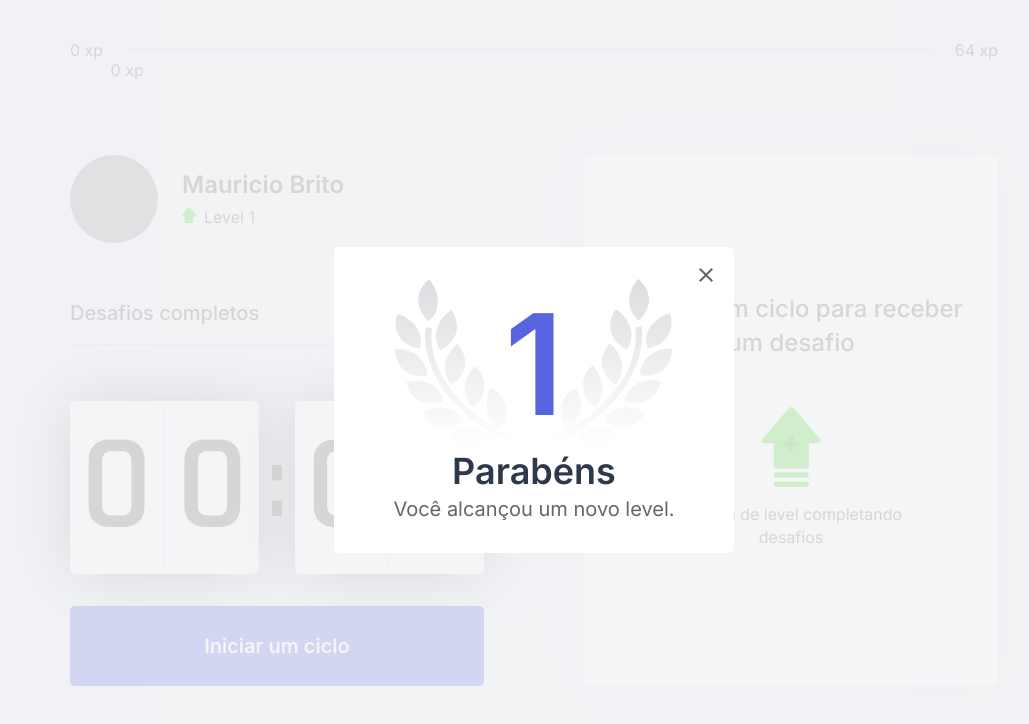
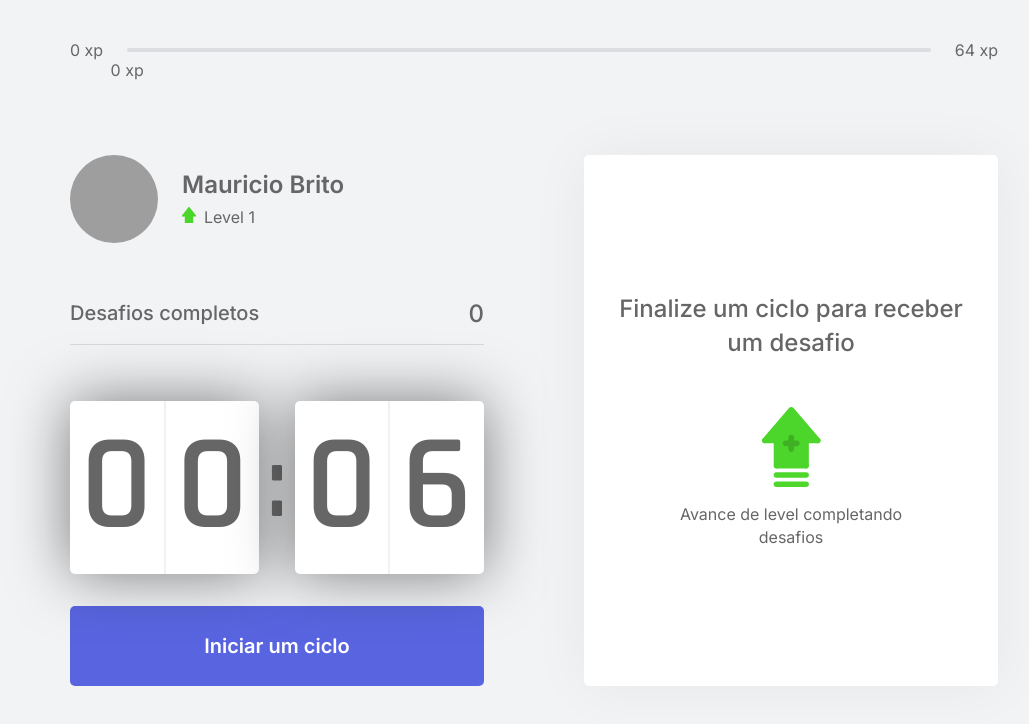
Before and after one commit to m-brito/moveit-next, a Next.js app: page / in a window 1280 px wide. Shown: the top 724 px of the page, without its empty margins (106-1135 px from the left). Built offline with nearby package versions, Linux system fonts and the light colour scheme; grey boxes are pictures that could not be loaded.

Commit message:
modal novo nivel

```diff
--- a/src/components/LevelUpModal.tsx
+++ b/src/components/LevelUpModal.tsx
@@ -3,7 +3,7 @@
 import { ChallengesContext } from '../contexts/ChallengesContext';
 
 export function LevelUpModal() {
-    const { level } = useContext(ChallengesContext)
+    const { level, closeLevelUpModal } = useContext(ChallengesContext)
 
     return(
         <div className={styles.overlay}>
@@ -12,7 +12,7 @@
 
                 <strong>Parabéns</strong>
                 <p>Você alcançou um novo level.</p>
-                <button type="button">
+                <button type="button" onClick={closeLevelUpModal}>
                     <img src="/icons/close.svg" alt="Fechar Modal"/>
                 </button>
             </div>
--- a/src/contexts/ChallengesContext.tsx
+++ b/src/contexts/ChallengesContext.tsx
@@ -21,6 +21,7 @@
     startNewChallenge: () => void;
     resetChallenge: () => void;
     completeChallenge: () => void;
+    closeLevelUpModal: () => void;
 }
 
 interface ChallengesProviderProps {
@@ -58,6 +59,10 @@
     function levelUp() {
         setLevel(level + 1);
         setIsLevelUpModalOpen(true);
+    }
+
+    function closeLevelUpModal() {
+        setIsLevelUpModalOpen(false);
     }
 
     function startNewChallenge() {
@@ -110,10 +115,11 @@
                 activeChallenge,
                 resetChallenge,
                 completeChallenge,
+                closeLevelUpModal,
             }}
         >
             {children}
-            <LevelUpModal />
+            { isLevelUpModalOpen && <LevelUpModal />}
         </ChallengesContext.Provider>
     )
 }
```
